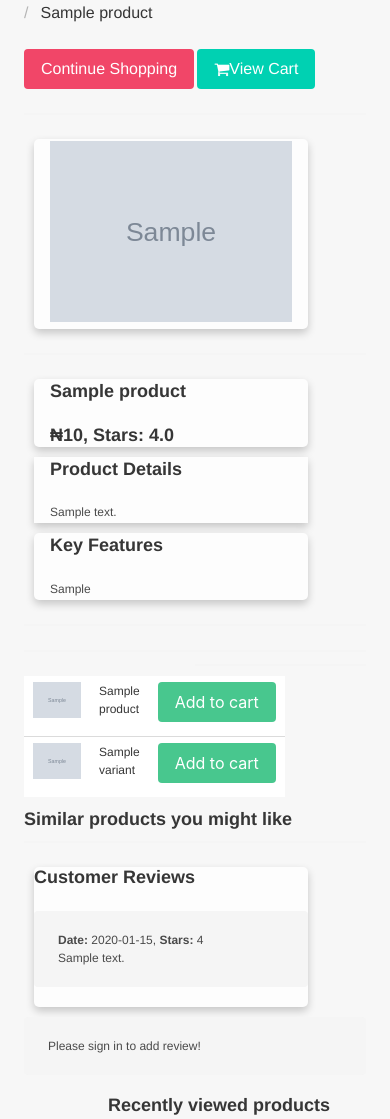
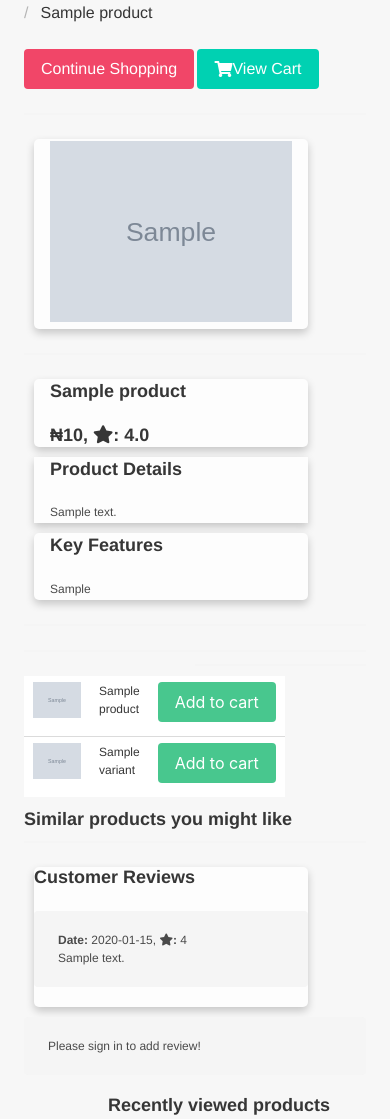
Before and after one commit to mybloomwork/bloom, a Django app: template apps/store/templates/product_detail.html in a window 390 px wide; the page is wider, and only the part inside the window is pictured. Shown: the part 465-1584 px from the top of that part. Run offline with Django 3.2, Linux system fonts and the light colour scheme; the template is opened without the code that fills it: most values are stand-ins (such as "Sample title", 1, 10 or a date in 2020); grey boxes marked "Sample" are stand-in pictures; some libraries are stand-ins or nearby versions; grey boxes are pictures that could not be loaded.

Commit message:
Update product_detail.html

```diff
--- a/apps/store/templates/product_detail.html
+++ b/apps/store/templates/product_detail.html
@@ -13,6 +13,7 @@
   <script src="https://cdnjs.cloudflare.com/ajax/libs/popper.js/1.16.0/umd/popper.min.js"></script>
   <script src="https://maxcdn.bootstrapcdn.com/bootstrap/4.5.2/js/bootstrap.min.js"></script>
   <link rel="stylesheet" href="https://cdnjs.cloudflare.com/ajax/libs/font-awesome/4.7.0/css/font-awesome.min.css">
+<link rel="stylesheet" href="https://pro.fontawesome.com/releases/v5.10.0/css/all.css" integrity="sha384-AYmEC3Yw5cVb3ZcuHtOA93w35dYTsvhLPVnYs9eStHfGJvOvKxVfELGroGkvsg+p" crossorigin="anonymous"/>
 
 <style>
     body {
@@ -167,6 +168,10 @@
     width: 50%;
   }
 
+  .fa_custom {
+color: #0099CC
+}
+
 </style>
 
 <div class="flex-container">
@@ -210,7 +215,7 @@
         <div class="reviews-wrapper">
          <div class="container">
         <h1 class="title">{{ product.title }}</h1>
-        <h2 class="title">₦{{ product.price|intcomma }}, Stars: {% if product.get_rating == 0 %}No ratings yet{% else %}{{ product.get_rating|floatformat:1 }}{% endif %}</h2>
+        <h2 class="title">₦{{ product.price|intcomma }}, <i class="fa fa-star checked" aria-hidden="true"></i>: {% if product.get_rating == 0 %}No ratings yet{% else %}{{ product.get_rating|floatformat:1 }}{% endif %}</h2>
               </div>
         </div>
 
@@ -334,7 +339,7 @@
                 <div class="notification space-below">
                     <p>
                         <strong>Date: </strong>{{ review.date_added|date:"Y-m-d" }},
-                        <strong>Stars: </strong>{{ review.stars }}
+                        <strong><i class="fa fa-star" aria-hidden="true"></i>: </strong>{{ review.stars }}
                     </p>
 
                     {{ review.content }}
```
